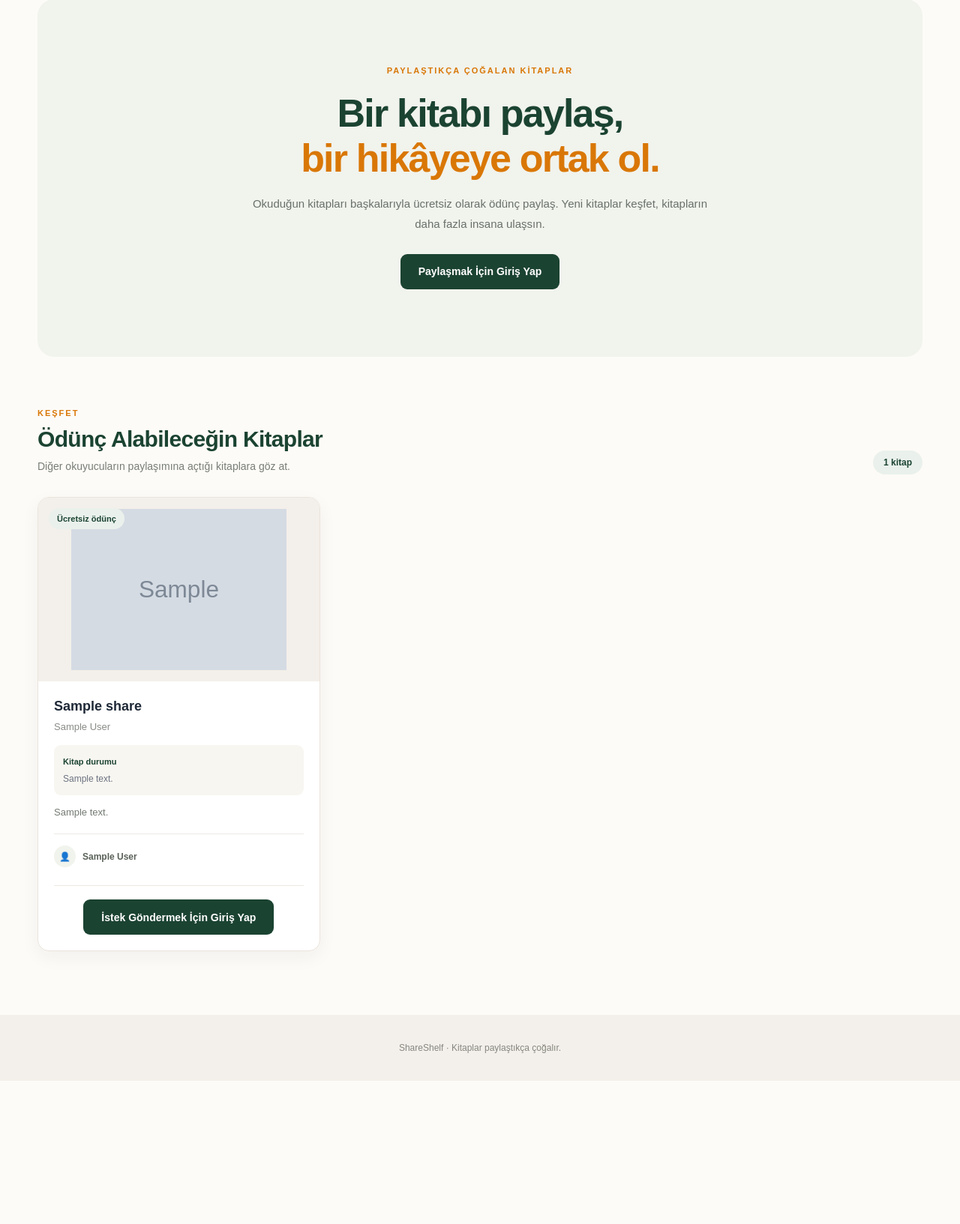
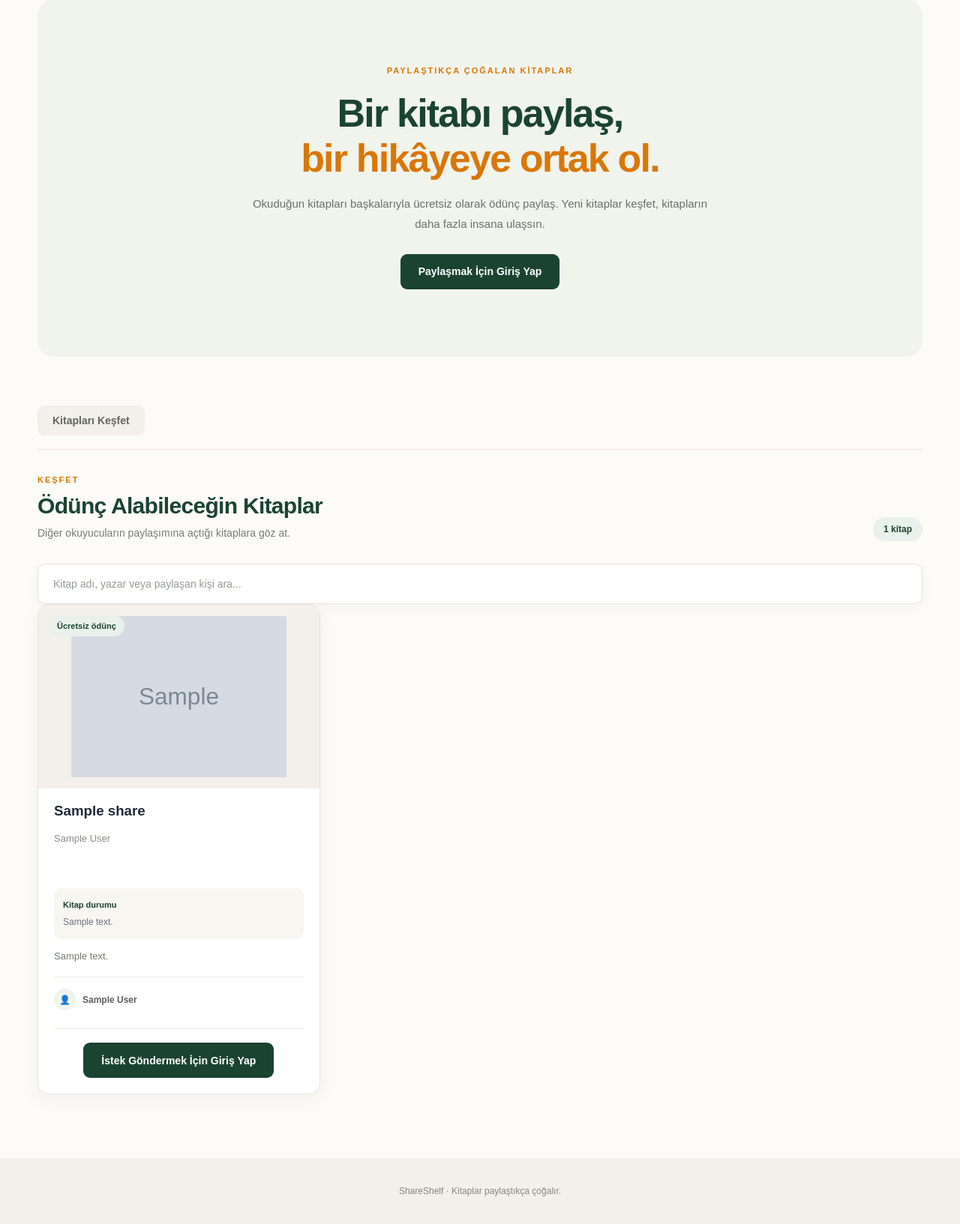
Before and after one commit to rumeysayakut/share_shelf, a Spring app: template src/main/resources/templates/shares/list.html in a window 1280 px wide. Shown: the part 113-1746 px from the top of the page at 75% size. Before the commit the page ends 1555 px from the top, so only its background shows below. Run offline with Thymeleaf, Linux system fonts and the light colour scheme; the template is opened without the code that fills it: most values are stand-ins (such as "Sample title", 1, 10 or a date in 2020); grey boxes marked "Sample" are stand-in pictures; data that the repository does not hold is empty; some of the project's set-up classes (security, data sources, template engines, error pages and the like) are left out, and stand-ins take their place.

Commit message:
Improvements have been made to book sharing and lending processes.

```diff
--- a/src/main/java/com/shareshelf/repository/BookShareRepository.java
+++ b/src/main/java/com/shareshelf/repository/BookShareRepository.java
@@ -4,9 +4,12 @@ package com.shareshelf.repository;
 import com.shareshelf.entity.BookShare;
 import org.springframework.data.jpa.repository.JpaRepository;
 
+import java.util.List;
 import java.util.Optional;
 
 public interface BookShareRepository extends JpaRepository<BookShare, Long> {
 
     Optional<BookShare> findByIdAndUser_Id(Long shareId, Long userId);
+
+    List<BookShare> findAllByUser_Id(Long userId);
 }
--- /dev/null
+++ b/src/main/resources/static/css/shares-enhancements.css
@@ -0,0 +1,130 @@
+.shares-tabs {
+    display: flex;
+    align-items: center;
+    gap: 10px;
+    padding-bottom: 18px;
+    margin-bottom: 30px;
+    border-bottom: 1px solid #EAE4DC;
+}
+
+.shares-tabs a {
+    padding: 12px 20px;
+    color: #62665F;
+    background: #F3EFEA;
+    border-radius: 9px;
+    font-size: 14px;
+    font-weight: 700;
+    text-decoration: none;
+    transition: background 0.2s, color 0.2s;
+}
+
+.shares-tabs a:hover {
+    color: #1B4332;
+    background: #EAF1EC;
+}
+
+.shares-tabs a.active {
+    color: #FFFFFF;
+    background: #1B4332;
+}
+
+.shares-toolbar {
+    margin-bottom: 28px;
+}
+
+.shares-toolbar .shares-section-heading {
+    margin-bottom: 22px;
+}
+
+.shares-search {
+    width: 100%;
+    min-height: 54px;
+    display: flex;
+    align-items: center;
+    gap: 12px;
+    padding: 0 18px;
+    background: #FFFFFF;
+    border: 1px solid #E4E2DA;
+    border-radius: 11px;
+    box-shadow: 0 5px 18px rgba(31, 41, 55, 0.04);
+}
+
+.shares-search span {
+    color: #1B4332;
+    font-size: 25px;
+    line-height: 1;
+}
+
+.shares-search input {
+    width: 100%;
+    min-width: 0;
+    height: 52px;
+    color: #1F2937;
+    background: transparent;
+    border: none;
+    outline: none;
+    font-size: 14px;
+}
+
+.shares-search input::placeholder {
+    color: #969B93;
+}
+
+.share-card-link {
+    display: block;
+    color: inherit;
+    text-decoration: none;
+}
+
+.share-card-link:hover h3 {
+    color: #1B4332;
+}
+
+.share-card-link h3 {
+    transition: color 0.2s;
+}
+
+.share-card-extra {
+    padding: 0 21px 21px;
+}
+
+.share-card-extra .share-owner {
+    margin-top: 0;
+}
+
+.share-card-extra .share-action {
+    margin-top: 18px;
+}
+
+.share-card[hidden],
+.shares-grid[hidden],
+.shares-search-empty[hidden] {
+    display: none !important;
+}
+
+.shares-search-empty {
+    margin-top: 20px;
+}
+
+@media (max-width: 600px) {
+    .shares-tabs {
+        gap: 8px;
+    }
+
+    .shares-tabs a {
+        flex: 1;
+        padding: 12px 8px;
+        text-align: center;
+        font-size: 12px;
+    }
+
+    .shares-search {
+        min-height: 50px;
+        padding: 0 13px;
+    }
+
+    .shares-search input {
+        height: 48px;
+        font-size: 13px;
+    }
+}
--- a/src/main/resources/static/css/shares.css
+++ b/src/main/resources/static/css/shares.css
@@ -512,3 +512,48 @@
     background: #FDECEC;
     border: 1px solid #F5C6C6;
 }
+
+
+
+.shares-tabs {
+    display: flex;
+    align-items: center;
+    gap: 10px;
+    padding-bottom: 20px;
+    margin-bottom: 35px;
+    border-bottom: 1px solid #EAE4DC;
+}
+
+.shares-tabs a {
+    padding: 13px 22px;
+    color: #69716A;
+    background: #F3EFEA;
+    border-radius: 9px;
+    font-size: 14px;
+    font-weight: 700;
+    text-decoration: none;
+    transition: 0.2s;
+}
+
+.shares-tabs a:hover {
+    color: #1B4332;
+    background: #EAF1EC;
+}
+
+.shares-tabs a.active {
+    color: #FFFFFF;
+    background: #1B4332;
+}
+
+@media (max-width: 600px) {
+    .shares-tabs {
+        gap: 8px;
+    }
+
+    .shares-tabs a {
+        flex: 1;
+        padding: 12px 8px;
+        font-size: 12px;
+        text-align: center;
+    }
+}
--- a/src/main/resources/templates/books/detail.html
+++ b/src/main/resources/templates/books/detail.html
@@ -16,7 +16,7 @@
 
 <main class="page-container detail-container">
 
-    <a class="breadcrumb" th:href="@{/books}">← Kitaplara geri dön</a>
+    <a class="breadcrumb" th:href="${returnUrl}">← Geri dön</a>
 
     <section class="detail-card">
 
--- a/src/main/resources/templates/shares/list.html
+++ b/src/main/resources/templates/shares/list.html
@@ -8,6 +8,7 @@
     <title>Kitap Paylaşımları - ShareShelf</title>
     <link rel="stylesheet" th:href="@{/css/books.css}">
     <link rel="stylesheet" th:href="@{/css/shares.css}">
+    <link rel="stylesheet" th:href="@{/css/shares-enhancements.css}">
 </head>
 
 <body>
@@ -41,27 +42,81 @@
             <p th:text="${errorMessage}"></p>
         </div>
 
+        <div class="shares-tabs">
+            <a th:href="@{/shares}"
+               th:classappend="${activeView == 'discover'} ? ' active' : ''">
+                Kitapları Keşfet
+            </a>
+
+            <a th:if="${isAuthenticated}"
+               th:href="@{/shares(view='mine')}"
+               th:classappend="${activeView == 'mine'} ? ' active' : ''">
+                Paylaştığım Kitaplar
+            </a>
+        </div>
+
         <div class="shares-section-heading">
             <div>
-                <span class="shares-eyebrow">KEŞFET</span>
-                <h2>Ödünç Alabileceğin Kitaplar</h2>
-                <p>Diğer okuyucuların paylaşımına açtığı kitaplara göz at.</p>
+                <span class="shares-eyebrow"
+                      th:text="${activeView == 'mine'} ? 'KİTAPLARIM' : 'KEŞFET'">
+                    KEŞFET
+                </span>
+
+                <h2 th:text="${activeView == 'mine'} ? 'Paylaştığım Kitaplar' : 'Ödünç Alabileceğin Kitaplar'">
+                    Ödünç Alabileceğin Kitaplar
+                </h2>
+
+                <p th:if="${activeView == 'mine'}">
+                    Paylaşıma açtığın kitapları buradan görüntüleyebilirsin.
+                </p>
+
+                <p th:unless="${activeView == 'mine'}">
+                    Diğer okuyucuların paylaşımına açtığı kitaplara göz at.
+                </p>
             </div>
+
             <span class="shares-count" th:text="${shares.size() + ' kitap'}">0 kitap</span>
+        </div>
+
+        <div class="shares-search" th:unless="${#lists.isEmpty(shares)}">
+            <input type="search"
+                   id="shareSearch"
+                   placeholder="Kitap adı, yazar veya paylaşan kişi ara..."
+                   autocomplete="off">
         </div>
 
         <div th:if="${#lists.isEmpty(shares)}" class="shares-empty">
             <div class="shares-empty-icon">📚</div>
-            <h3>Henüz paylaşılmış kitap yok</h3>
-            <p>İlk kitabı sen paylaşarak ShareShelf topluluğunu başlatabilirsin.</p>
-            <a th:if="${isAuthenticated}" th:href="@{/shares/new}" class="shares-primary-button">
+
+            <h3 th:if="${activeView == 'mine'}">Henüz kitap paylaşmadın</h3>
+            <h3 th:unless="${activeView == 'mine'}">Henüz paylaşılmış kitap yok</h3>
+
+            <p th:if="${activeView == 'mine'}">
+                İlk kitabını paylaşarak ShareShelf topluluğuna katkıda bulunabilirsin.
+            </p>
+
+            <p th:unless="${activeView == 'mine'}">
+                İlk kitabı sen paylaşarak ShareShelf topluluğunu başlatabilirsin.
+            </p>
+
+            <a th:if="${isAuthenticated}"
+               th:href="@{/shares/new}"
+               class="shares-primary-button">
                 İlk Kitabımı Paylaş
             </a>
         </div>
 
-        <div th:unless="${#lists.isEmpty(shares)}" class="shares-grid">
+        <div th:unless="${#lists.isEmpty(shares)}"
+             class="shares-grid"
+             id="sharesGrid">
 
-            <article class="share-card" th:each="share : ${shares}">
+            <article class="share-card"
+                     th:each="share : ${shares}"
+                     th:attr="data-search=${share.bookTitle + ' ' + share.bookAuthor + ' ' + share.userFirstName + ' ' + share.userLastName}">
+
+                <a class="share-card-link"
+                   th:href="@{/books/{id}(id=${share.bookId},from='shares',view=${activeView})}"
+                   th:aria-label="${share.bookTitle + ' kitap detayını görüntüle'}">
 
                     <div class="share-card-image">
                         <img th:if="${share.bookCoverImageUrl != null and !#strings.isEmpty(share.bookCoverImageUrl)}"
@@ -74,11 +129,14 @@
                         <span class="share-type-label">Ücretsiz ödünç</span>
                     </div>
 
+                    <div class="share-card-extra">
+                        <h3 th:text="${share.bookTitle}">Kitap adı</h3>
+                        <p class="share-author" th:text="${share.bookAuthor}">Yazar</p>
+                    </div>
+
+                </a>
+
                 <div class="share-card-body">
-
-                    <h3 th:text="${share.bookTitle}">Kitap adı</h3>
-
-                    <p class="share-author" th:text="${share.bookAuthor}">Yazar</p>
 
                     <div class="share-condition"
                          th:if="${share.conditionDescription != null and !#strings.isEmpty(share.conditionDescription)}">
@@ -111,6 +169,7 @@
 
                     <div class="share-action"
                          th:if="${isAuthenticated and currentUserId == share.userId}">
+
                         <p>Bu kitap senin paylaşımın.</p>
 
                         <form th:action="@{/shares/{id}/close(id=${share.id})}"
@@ -119,6 +178,7 @@
                                 Paylaşımı Kaldır
                             </button>
                         </form>
+
                     </div>
 
                     <div class="share-action" th:unless="${isAuthenticated}">
@@ -132,6 +192,12 @@
 
         </div>
 
+        <div id="shareSearchEmpty" class="shares-empty" hidden>
+            <div class="shares-empty-icon">🔎</div>
+            <h3>Aradığın kitap bulunamadı</h3>
+            <p>Farklı bir kitap adı, yazar veya kullanıcı adı deneyebilirsin.</p>
+        </div>
+
     </section>
 
 </main>
@@ -140,6 +206,7 @@
     <p>ShareShelf · Kitaplar paylaştıkça çoğalır.</p>
 </footer>
 
+<script th:src="@{/js/shares.js}" defer></script>
 <script th:src="@{/js/auth.js}" defer></script>
 
 </body>
```
Also changed, not shown: src/main/java/com/shareshelf/controller/BookController.java (+12 -0 lines), src/main/java/com/shareshelf/controller/BookShareController.java (+13 -27 lines), src/main/java/com/shareshelf/service/BookShareService.java (+11 -1 lines), src/main/resources/static/js/shares.js (added, +39 -0 lines), src/main/resources/templates/conversations/index.html (+62 -0 lines). Lines whose indentation alone changed are shown as unchanged.
